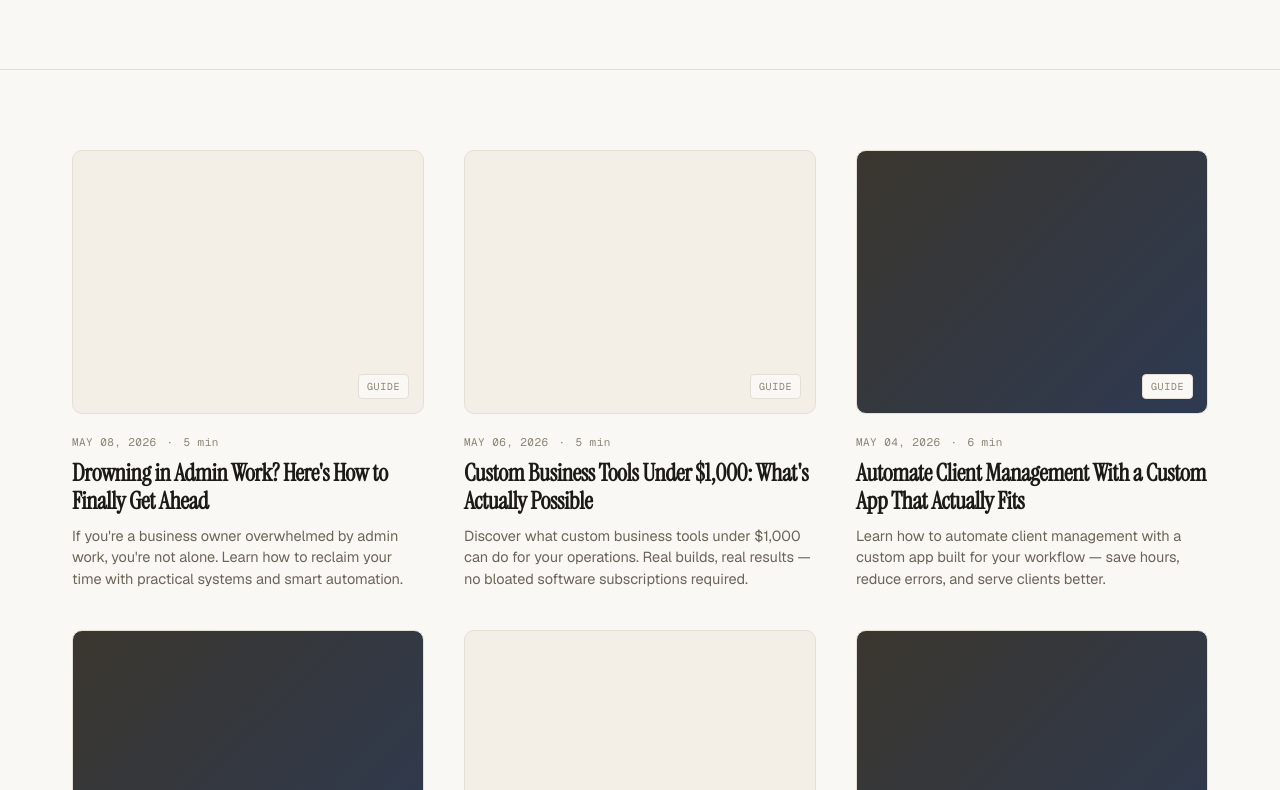
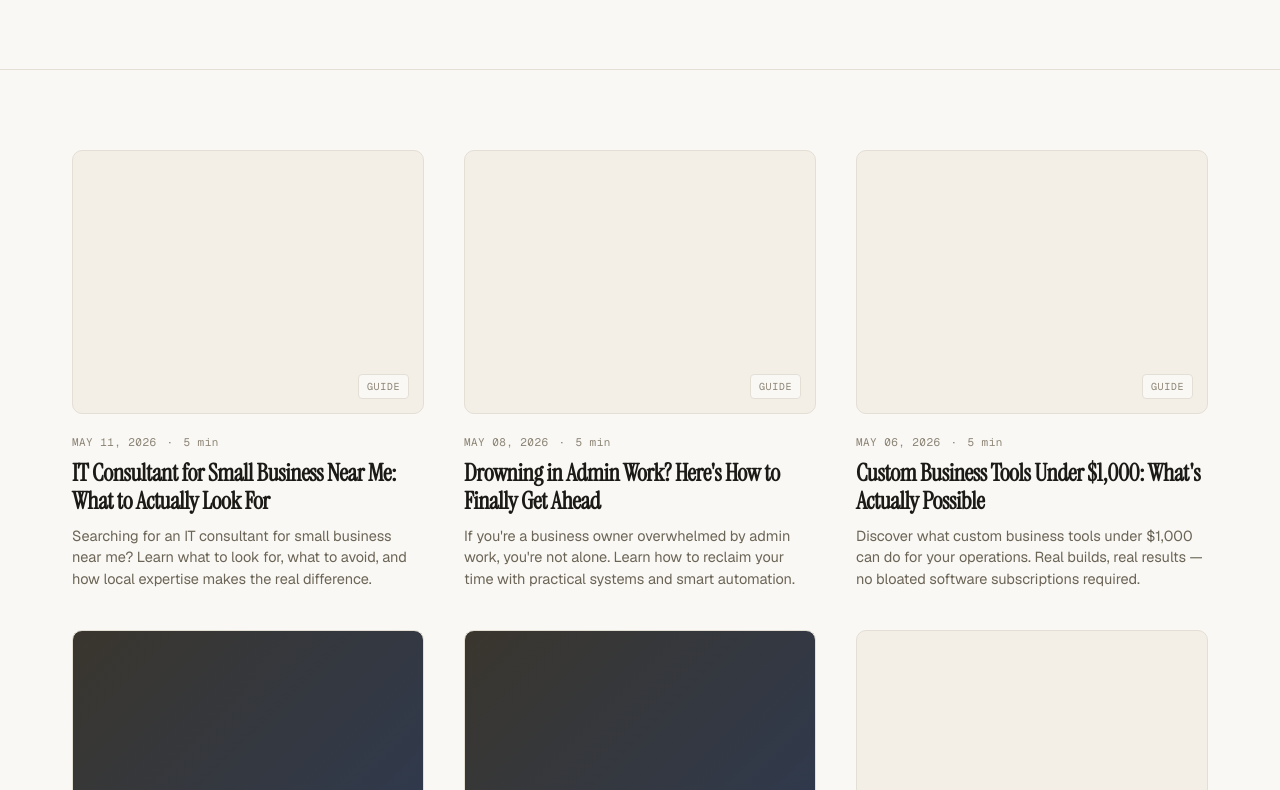
Before and after one commit to VictorAsooye/sola-website, a plain HTML site: page blog/index.html in a window 1280 px wide. Shown: the part 441-1231 px from the top of the page. Drawn offline with nearby package versions, Linux system fonts and the light colour scheme.

Commit message:
blog: update index with "IT Consultant for Small Business Near Me: What to Actually Look For"

```diff
--- a/blog/index.html
+++ b/blog/index.html
@@ -317,6 +317,12 @@
   <div class="container">
     <div class="posts-grid">
 <!-- POSTS_START -->
+      <a href="/blog/posts/it-consultant-for-small-business-near-me-what-to-actually-look-for.html" class="post-card">
+        <div class="post-cover"><span class="cover-label">Guide</span></div>
+        <div class="post-meta"><span>MAY 11, 2026</span><span>·</span><span>5 min</span></div>
+        <h2 class="post-title">IT Consultant for Small Business Near Me: What to Actually Look For</h2>
+        <p class="post-excerpt">Searching for an IT consultant for small business near me? Learn what to look for, what to avoid, and how local expertise makes the real difference.</p>
+      </a>
       <a href="/blog/posts/drowning-in-admin-work-here-s-how-to-finally-get-ahead.html" class="post-card">
         <div class="post-cover"><span class="cover-label">Guide</span></div>
         <div class="post-meta"><span>MAY 08, 2026</span><span>·</span><span>5 min</span></div>
```
